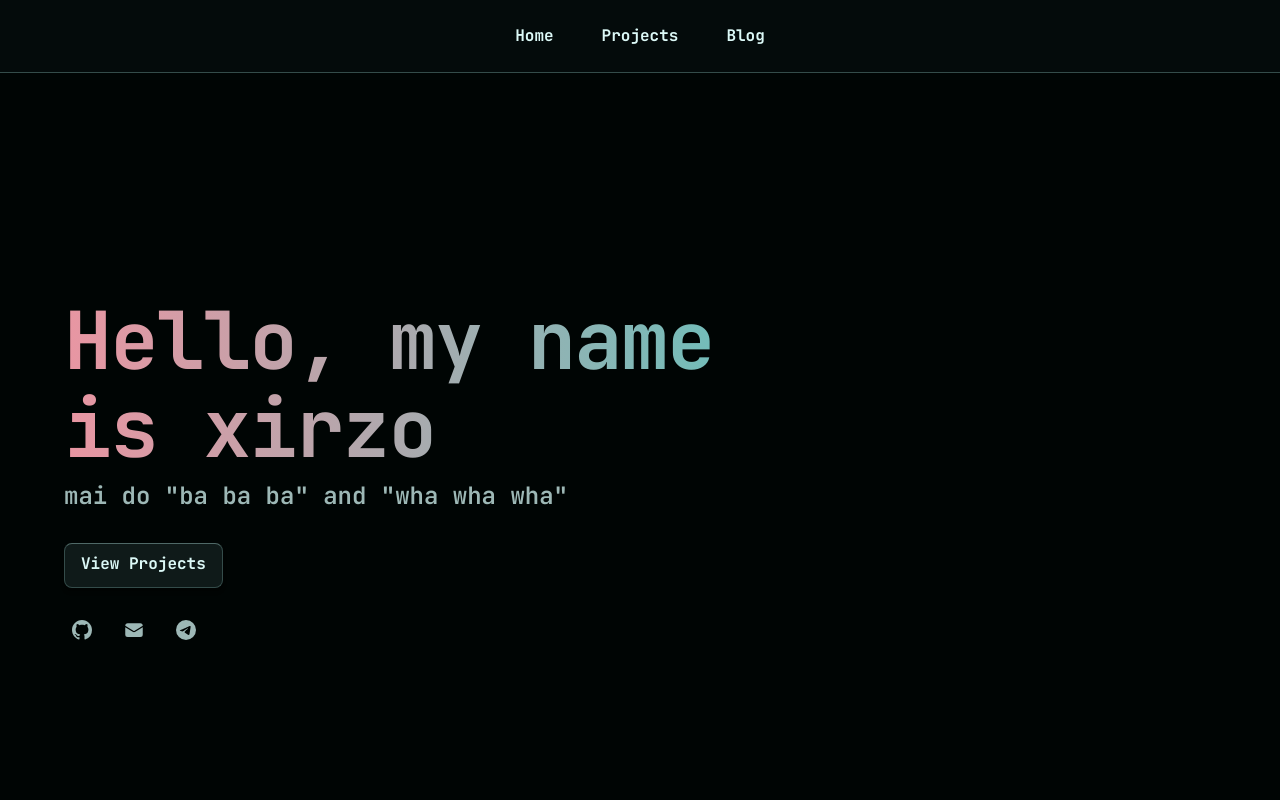
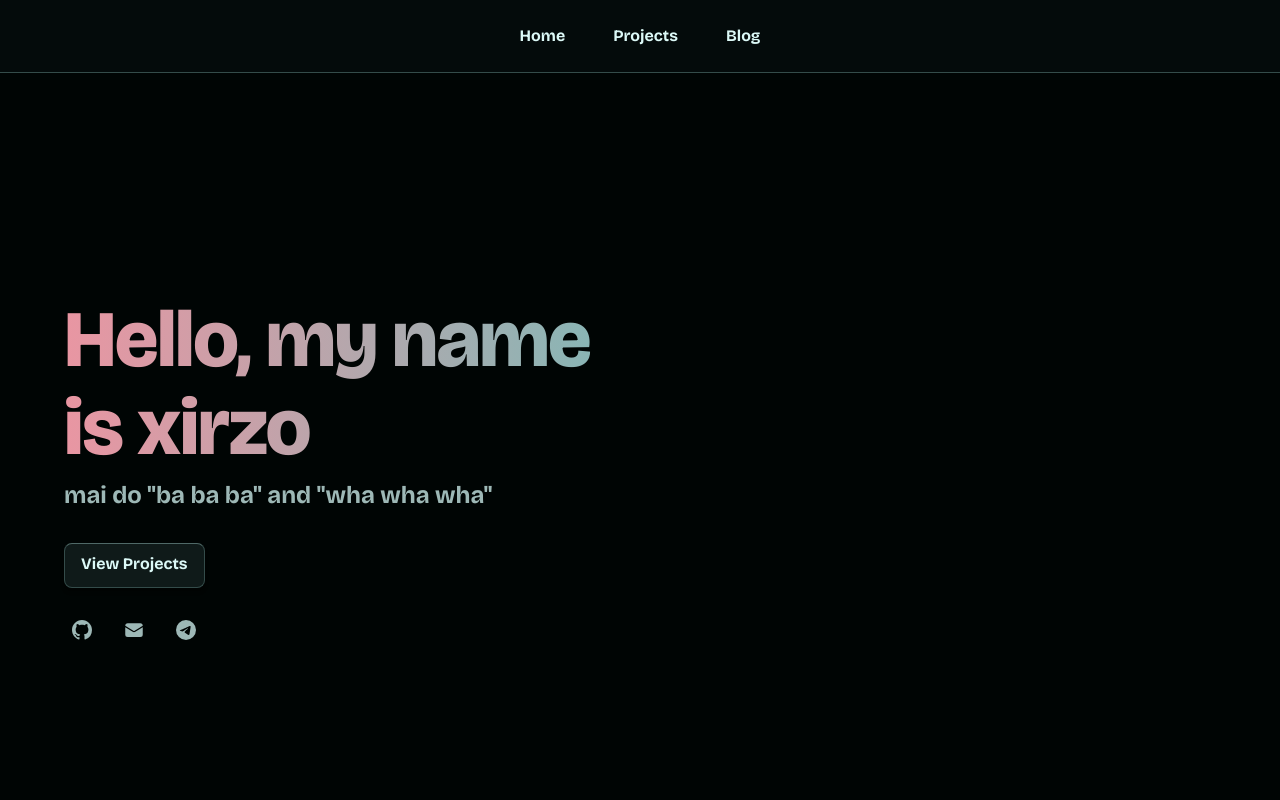
Before and after one commit to xirzo/Portfolio, a React (Vite) app: page / in a window 1280 px wide. Shown: the top 800 px of the page. Built offline with nearby package versions, Linux system fonts and the light colour scheme; no server answers.

Commit message:
chore: add meta tags, add new font

```diff
--- a/index.html
+++ b/index.html
@@ -3,9 +3,16 @@
   <head>
     <meta charset="UTF-8" />
     <meta name="viewport" content="width=device-width, initial-scale=1.0" />
+    <meta name="description" content="xirzo — projects and things I build" />
+    <meta property="og:title" content="xirzo" />
+    <meta property="og:description" content="projects and things I build" />
+    <meta property="og:type" content="website" />
+    <meta property="og:url" content="https://xirzo.ru" />
+    <meta name="twitter:title" content="xirzo" />
+    <meta name="twitter:description" content="projects and things I build" />
     <link rel="preconnect" href="https://fonts.googleapis.com">
     <link rel="preconnect" href="https://fonts.gstatic.com" crossorigin>
-    <link href="https://fonts.googleapis.com/css2?family=JetBrains+Mono:wght@400;500;600;700&display=swap" rel="stylesheet">
+    <link href="https://fonts.googleapis.com/css2?family=Bricolage+Grotesque:opsz,wght@12..96,700;12..96,800&family=JetBrains+Mono:wght@400;500;600;700&display=swap" rel="stylesheet">
     <link rel="apple-touch-icon" sizes="180x180" href="/apple-touch-icon.png">
     <link rel="icon" type="image/png" sizes="32x32" href="/favicon-32x32.png">
     <link rel="icon" type="image/png" sizes="16x16" href="/favicon-16x16.png">
--- a/src/shared/button/button.css
+++ b/src/shared/button/button.css
@@ -1,4 +1,5 @@
 .button {
+    font-family: 'Bricolage Grotesque', sans-serif;
     background: var(--bg-light);
     padding: 0.5rem 1rem 0.7rem 1rem;
     font-weight: 700;
--- a/src/widgets/greetings/greetings.css
+++ b/src/widgets/greetings/greetings.css
@@ -12,7 +12,8 @@
 }
 
 .greetings-title {
-    font-weight: 900;
+    font-family: 'Bricolage Grotesque', sans-serif;
+    font-weight: 800;
     margin-bottom: 0.5rem;
     line-height: 1.1;
     letter-spacing: -0.02em;
@@ -40,6 +41,8 @@
 }
 
 .greetings-subtitle {
+    font-family: 'Bricolage Grotesque', sans-serif;
+    font-weight: 700;
     font-size: clamp(1.2rem, 3vw, 1.5rem);
     margin-bottom: 2rem;
     line-height: 1.3;
```
